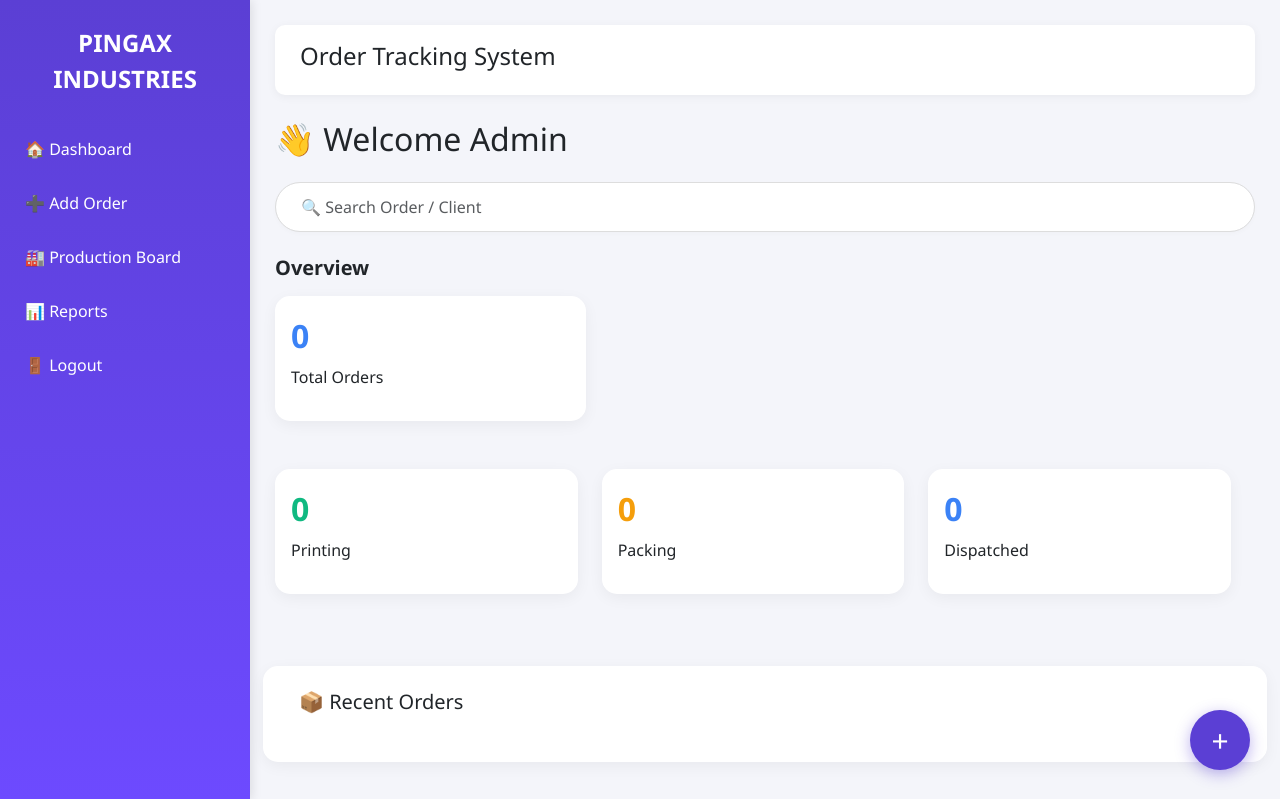
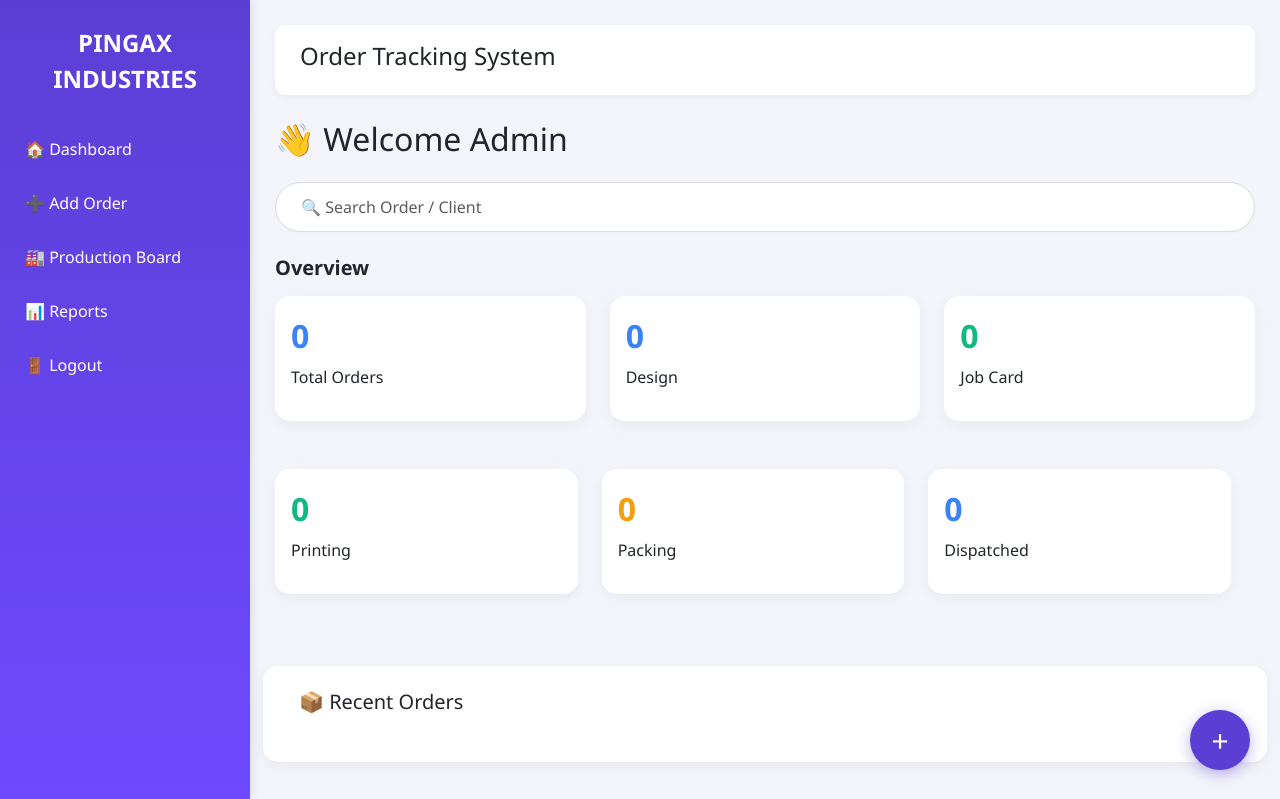
Before and after one commit to PRINTORPACK/order-tracking-system, a Flask app: page /search in a window 1280 px wide. Shown: the top 799 px of the page. Run offline with Flask 3, Linux system fonts and the light colour scheme.

Commit message:
Added Design and Job Card dashboard cards

```diff
--- a/app.py
+++ b/app.py
@@ -188,6 +188,10 @@ def dashboard():
 
     total_orders = Order.query.count()
 
+    design = Order.query.filter_by(status="Design").count()
+
+    jobcard = Order.query.filter_by(status="Job Card").count()
+
     printing = Order.query.filter_by(status="Printing").count()
 
     packing = Order.query.filter_by(status="Packing").count()
@@ -203,6 +207,8 @@ def dashboard():
         'dashboard.html',
         orders=orders,
         total_orders=total_orders,
+        design=design,
+        jobcard=jobcard,
         printing=printing,
         packing=packing,
         dispatched=dispatched,
@@ -276,18 +282,27 @@ def search():
     q = request.args.get('q', '')
 
     orders = Order.query.filter(
-        Order.order_no.contains(q)
+        (Order.order_no.contains(q)) |
+        (Order.client_name.contains(q))
     ).all()
+
+    design = sum(1 for o in orders if o.status == "Design")
+    jobcard = sum(1 for o in orders if o.status == "Job Card")
+    printing = sum(1 for o in orders if o.status == "Printing")
+    packing = sum(1 for o in orders if o.status == "Packing")
+    dispatched = sum(1 for o in orders if o.status == "Dispatched")
 
     return render_template(
         'dashboard.html',
         orders=orders,
         total_orders=len(orders),
-        printing=0,
-        packing=0,
-        dispatched=0
+        design=design,
+        jobcard=jobcard,
+        printing=printing,
+        packing=packing,
+        dispatched=dispatched,
+        total_revenue=0
     )
-
 @app.route('/dispatch/<int:id>', methods=['GET', 'POST'])
 def dispatch(id):
 
--- a/templates/dashboard.html
+++ b/templates/dashboard.html
@@ -19,6 +19,22 @@
             </div>
         </div>
     </div>
+<div class="col-md-4">
+    <div class="card dashboard-card">
+        <div class="card-body">
+            <div class="card-number card-blue">{{ design }}</div>
+            <p>Design</p>
+        </div>
+    </div>
+</div>
+<div class="col-md-4">
+    <div class="card dashboard-card">
+        <div class="card-body">
+            <div class="card-number card-green">{{ jobcard }}</div>
+            <p>Job Card</p>
+        </div>
+    </div>
+</div>
 <div class="row g-4 mb-5">
     <div class="col-md-4">
         <div class="card dashboard-card">
--- a/templates/order_detail.html
+++ b/templates/order_detail.html
@@ -135,6 +135,11 @@
                Design
             </a>
 
+            <a class="btn btn-secondary"
+               href="/update/{{order.id}}/Job Card">
+               Job Card
+            </a>
+
             <a class="btn btn-success"
                href="/update/{{order.id}}/Printing">
                Printing
```
